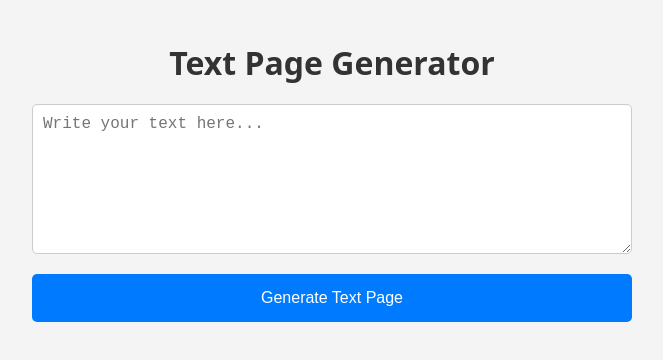
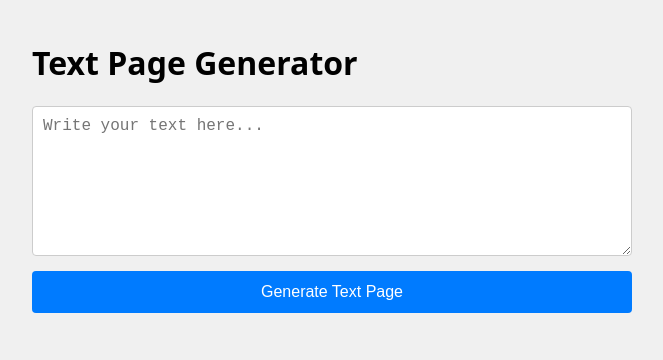
Before and after one commit to Githubuser102234/Qrcode, a plain HTML site: page index.html in a window 1280 px wide. Shown: the whole page, without its empty margins (308-971 px from the left). Drawn offline with Linux system fonts and the light colour scheme.

Commit message:
Update index.html

```diff
--- a/index.html
+++ b/index.html
@@ -7,34 +7,29 @@
   <style>
     body {
       font-family: system-ui, sans-serif;
-      margin: 0;
+      background: #f0f0f0;
       padding: 20px;
-      background: #f4f4f4;
-      color: #333;
-    }
-    h1 {
-      text-align: center;
-      margin-bottom: 20px;
+      max-width: 600px;
+      margin: auto;
     }
     textarea {
       width: 100%;
       height: 150px;
       padding: 10px;
+      font-size: 1rem;
       border: 1px solid #ccc;
-      border-radius: 5px;
-      font-size: 1rem;
-      resize: vertical;
+      border-radius: 4px;
       box-sizing: border-box;
     }
     button {
+      margin-top: 10px;
+      padding: 12px;
       width: 100%;
-      padding: 15px;
-      margin-top: 15px;
       font-size: 1rem;
       background-color: #007bff;
       color: white;
       border: none;
-      border-radius: 5px;
+      border-radius: 4px;
       cursor: pointer;
     }
     button:hover {
@@ -43,19 +38,14 @@
     #outputText {
       white-space: pre-wrap;
       margin-top: 20px;
+      background: white;
       padding: 15px;
-      background: white;
       border: 1px solid #ccc;
-      border-radius: 5px;
-    }
-    .container {
-      max-width: 600px;
-      margin: auto;
+      border-radius: 4px;
     }
   </style>
 </head>
 <body>
-  <div class="container">
   <h1>Text Page Generator</h1>
 
   <div id="inputSection">
@@ -67,14 +57,11 @@
     <h2>Shared Text:</h2>
     <div id="outputText">Loading...</div>
   </div>
-  </div>
 
-  <!-- Firebase Modular SDK -->
   <script type="module">
     import { initializeApp } from "https://www.gstatic.com/firebasejs/11.9.1/firebase-app.js";
     import { getFirestore, doc, setDoc, getDoc, collection } from "https://www.gstatic.com/firebasejs/11.9.1/firebase-firestore.js";
 
-    // Firebase config
     const firebaseConfig = {
       apiKey: "AIzaSyCgTjWZcxFVg6UmJDb56XnQ0kPe64QoSvE",
       authDomain: "qrcode-bdf3a.firebaseapp.com",
@@ -92,9 +79,7 @@
     const inputSection = document.getElementById("inputSection");
     const outputSection = document.getElementById("outputSection");
     const outputText = document.getElementById("outputText");
-    const generateBtn = document.getElementById("generateBtn");
 
-    // Load text by hash
     if (hash) {
       inputSection.style.display = "none";
       outputSection.style.display = "block";
@@ -106,18 +91,15 @@
         } else {
           outputText.textContent = "Text not found.";
         }
-      }).catch(() => {
+      }).catch((e) => {
+        console.error(e);
         outputText.textContent = "Error loading text.";
       });
     }
 
-    // Handle button click
-    generateBtn.addEventListener("click", async () => {
+    document.getElementById("generateBtn").addEventListener("click", async () => {
       const text = document.getElementById("textInput").value.trim();
-      if (!text) {
-        alert("Please write some text first.");
-        return;
-      }
+      if (!text) return alert("Please write some text first.");
 
       const uid = doc(collection(db, "textPages")).id;
       await setDoc(doc(db, "textPages", uid), { text });
```
Lines whose indentation alone changed are shown as unchanged.
